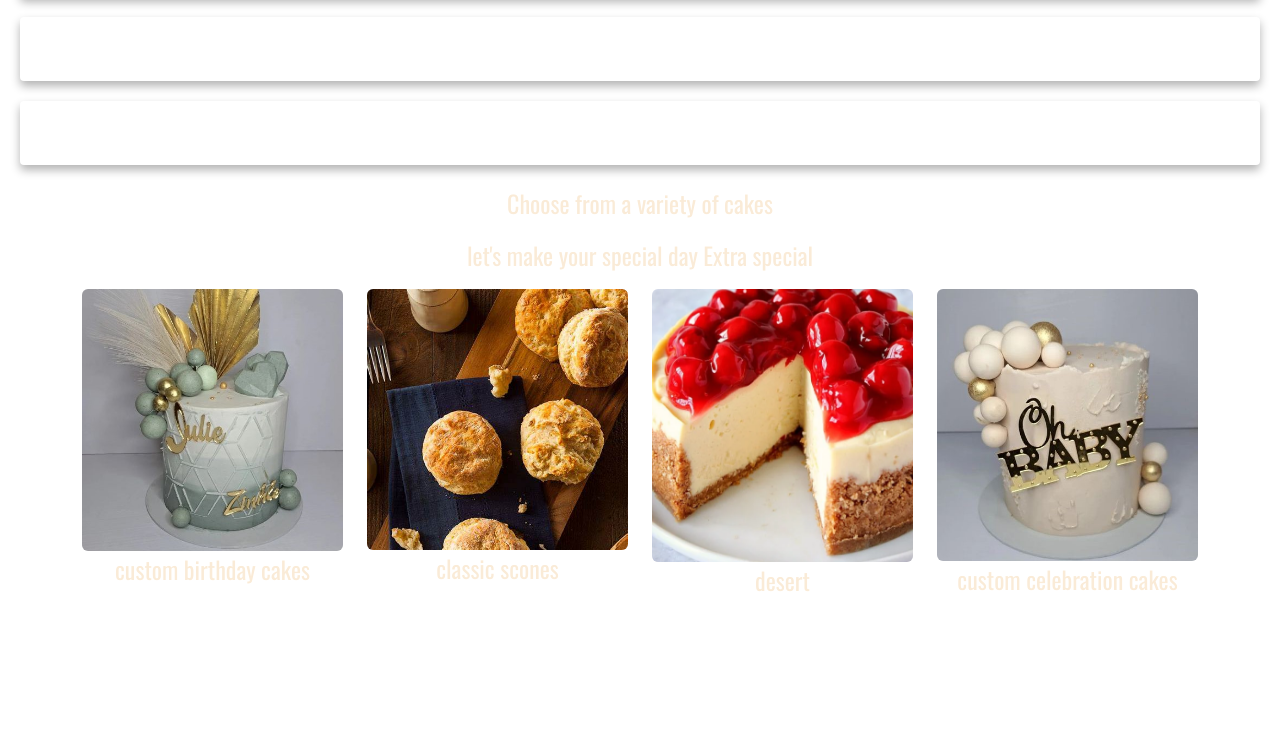
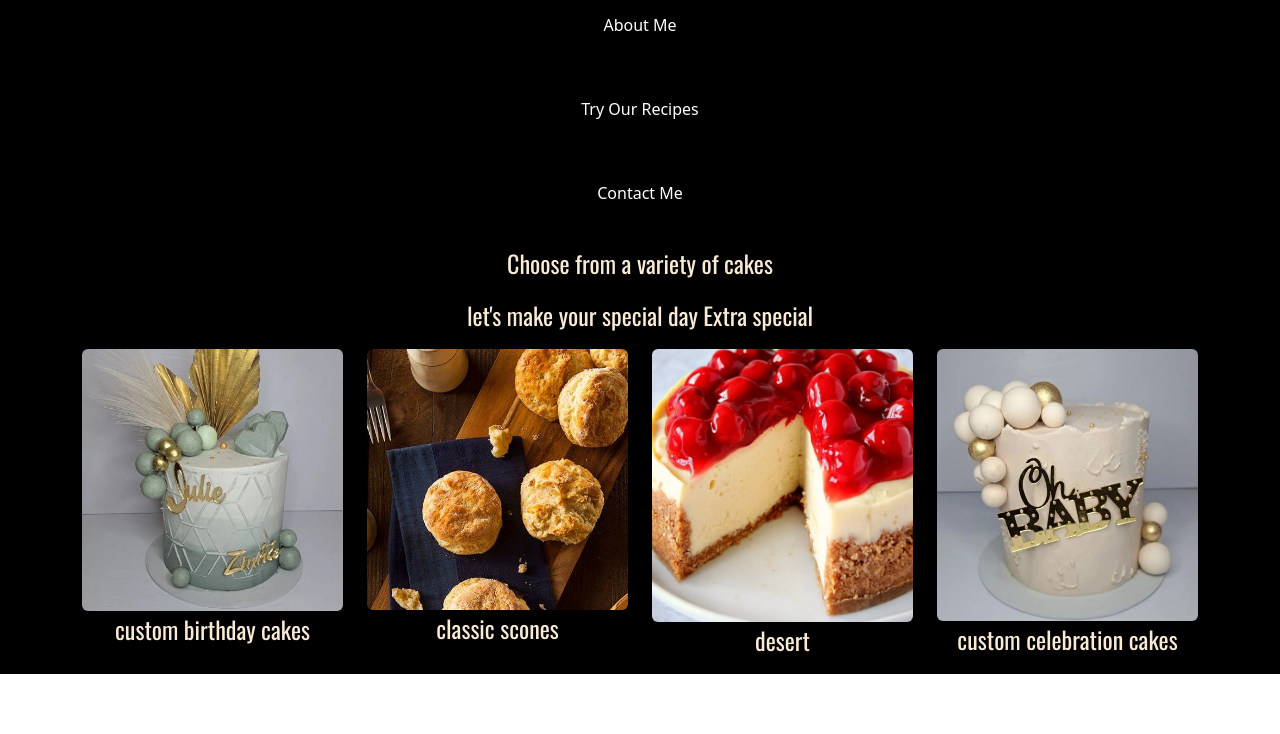
Before and after one commit to Motsoeneg/Kholi-bakes-portfolio, a plain HTML site: page index.html in a window 1280 px wide. Shown: the part 438-1172 px from the top of the page. Before the commit the page ends 1052 px from the top, so only its background shows below. Drawn offline with nearby package versions, Linux system fonts and the light colour scheme.

Commit message:
background color updated

```diff
--- a/css/style.css
+++ b/css/style.css
@@ -6,7 +6,7 @@
   --box-shadow: 0 5px 10px rgba(0, 0, 0, 0.3);
 }
 
-.homepage body {
+.homepage {
   margin: 60px auto;
   background-color: black;
   opacity: 70;
@@ -51,6 +51,9 @@ p {
 .recipes-link {
   box-shadow: var(--box-shadow);
   color: white;
+}
+.aboutpage {
+  background-color: antiquewhite;
 }
 
 .about-section {
--- a/index.html
+++ b/index.html
@@ -29,7 +29,8 @@
       crossorigin="anonymous"
     ></script>
   </head>
-  <body class="homepage">
+  <body>
+    <div class="homepage">
       <div class="top-page-intro">
         <img src="images/overlay.jpg" class="col d-none d-lg-block" />
         <h1>Our Cake Collection</h1>
@@ -85,5 +86,6 @@
           </div>
         </div>
       </div>
+    </div>
   </body>
 </html>
```
Also changed, not shown: about.html (+4 -2 lines). Lines whose indentation alone changed are shown as unchanged.
